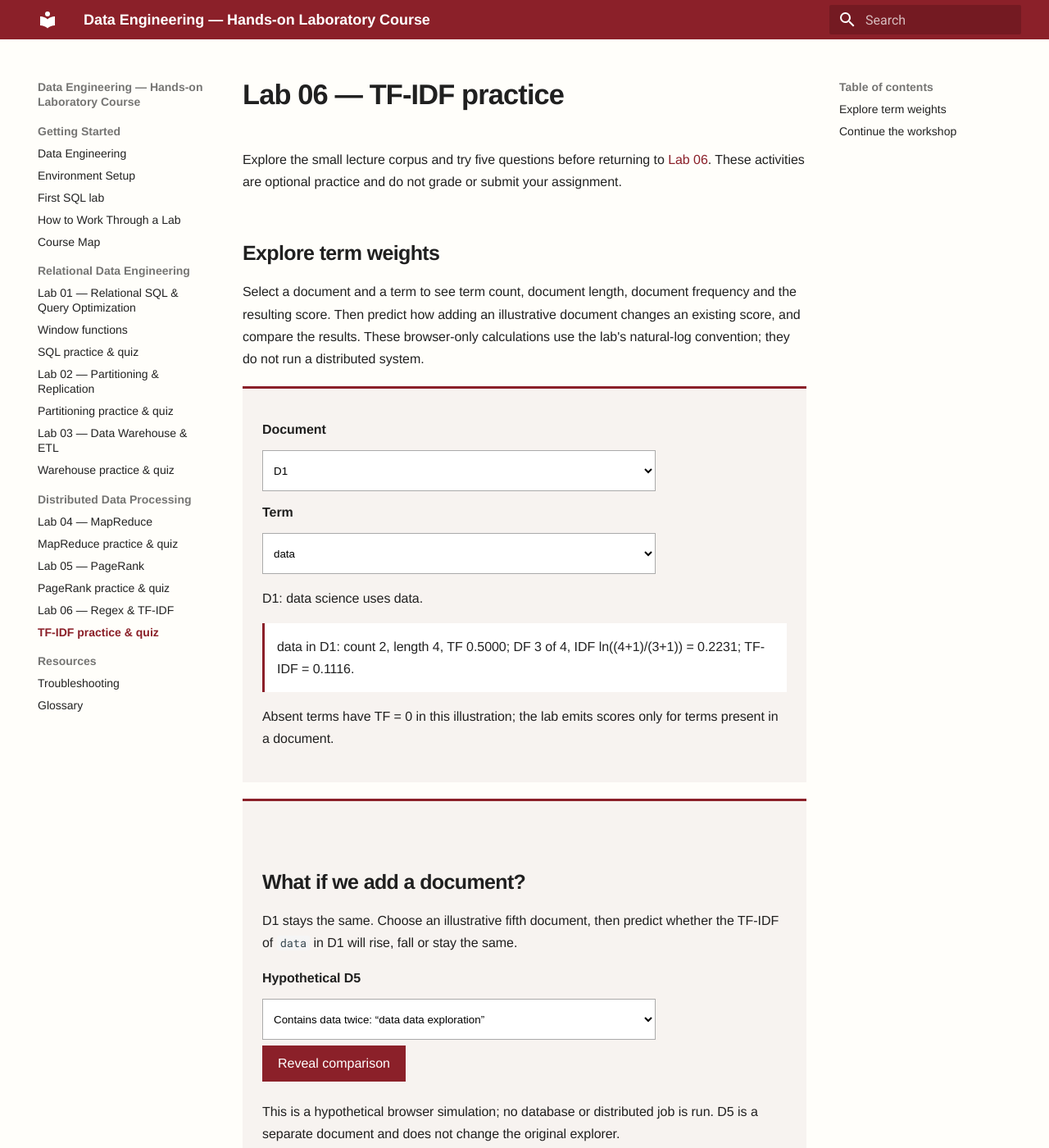
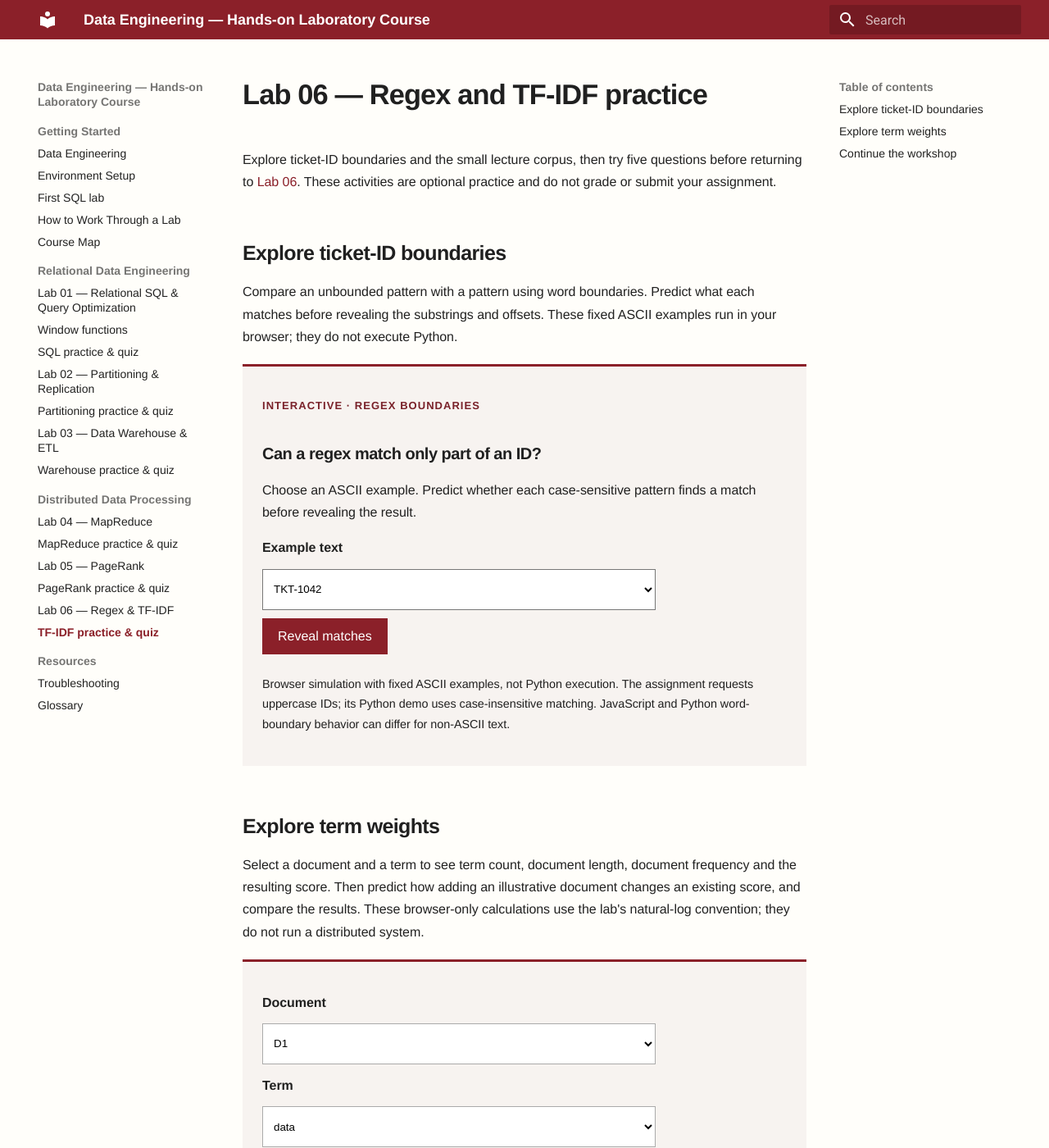
Before and after one commit to OrPerets/postgres-data-engineering-student, an MkDocs documentation site: the page built from docs/gitbook/activities/lab06-learning-pack.md, in a window 1280 px wide and 1400 px high. Shown: the whole window at 82% size. Built offline with MkDocs 1.6.1 and Material for MkDocs 9.7.7, drawn with Linux system fonts in a browser that asks for light colours.

Commit message:
Add interactive ticket regex boundary comparison

```diff
--- a/docs/gitbook/activities/lab06-learning-pack.md
+++ b/docs/gitbook/activities/lab06-learning-pack.md
@@ -1,6 +1,14 @@
-# Lab 06 — TF-IDF practice
+# Lab 06 — Regex and TF-IDF practice
 
-Explore the small lecture corpus and try five questions before returning to [Lab 06](../labs/06-tfidf.md). These activities are optional practice and do not grade or submit your assignment.
+Explore ticket-ID boundaries and the small lecture corpus, then try five questions before returning to [Lab 06](../labs/06-tfidf.md). These activities are optional practice and do not grade or submit your assignment.
+
+## Explore ticket-ID boundaries
+
+Compare an unbounded pattern with a pattern using word boundaries. Predict what each matches before revealing the substrings and offsets. These fixed ASCII examples run in your browser; they do not execute Python.
+
+<div id="lab06-regex"></div>
+
+<noscript>Paper exercise: compare TKT-[0-9]{4,6} with the same pattern surrounded by word boundaries. Predict the match for TKT-1042, TKT-12, TKT-1042A, TKT-1234_, TKT-1234567 and xTKT-1042. Consider the characters immediately outside each candidate; underscore is a word character. The examples use ASCII and uppercase IDs.</noscript>
 
 ## Explore term weights
 
--- a/docs/gitbook/javascripts/lab06-pack.js
+++ b/docs/gitbook/javascripts/lab06-pack.js
@@ -24,7 +24,17 @@
     if (!Object.hasOwn(examples, scenario)) throw new Error('Unknown example');
     return { text: examples[scenario], before: score('D1', 'data'), after: scoreInCorpus({ ...corpus, D5: examples[scenario] }, 'D1', 'data') };
   }
-  if (typeof module !== 'undefined' && module.exports) module.exports = { score, compareAddedDocument };
+  // Fixed ASCII examples only: JavaScript and Python word boundaries can differ
+  // for non-ASCII text. End offsets are exclusive.
+  function compareTicketPatterns(text) {
+    if (typeof text !== 'string' || !/^[\x00-\x7f]*$/.test(text)) throw new Error('This illustration accepts ASCII text only');
+    function match(pattern) {
+      const found = pattern.exec(text);
+      return found ? { text: found[0], start: found.index, end: found.index + found[0].length } : null;
+    }
+    return { loose: match(/TKT-[0-9]{4,6}/), bounded: match(/\bTKT-[0-9]{4,6}\b/) };
+  }
+  if (typeof module !== 'undefined' && module.exports) module.exports = { score, compareAddedDocument, compareTicketPatterns };
   if (typeof document === 'undefined') return;
   const questions = [
     { q:'A term appears three times in a document of six tokens. What is its normalized TF?', options:['3','0.5','6'], answer:1, why:'TF is the term count divided by document length: 3 / 6 = 0.5.' },
@@ -33,7 +43,57 @@
     { q:'Why can adding a new document affect existing TF-IDF scores?', options:['It cannot affect existing scores','N and document frequencies may change','Only punctuation changes'], answer:1, why:'IDF uses corpus-wide N and DF, so existing document scores may require recalculation.' },
     { q:'What does the logical MapReduce demonstration establish?', options:['A multi-machine speedup','How records and grouping stages relate','The measured network shuffle cost'], answer:1, why:'The demonstration simulates logical grouping locally; it does not measure a multi-machine cluster or network shuffle.' }
   ];
+  function initRegex() {
+    const root = document.getElementById('lab06-regex');
+    if (!root || root.dataset.ready) return;
+    root.dataset.ready = 'true';
+    root.innerHTML = `<section class="lab06-regex" aria-labelledby="lab06-regex-title">
+      <p class="lab06-regex__eyebrow">INTERACTIVE · REGEX BOUNDARIES</p>
+      <h3 id="lab06-regex-title">Can a regex match only part of an ID?</h3>
+      <p>Choose an ASCII example. Predict whether each case-sensitive pattern finds a match before revealing the result.</p>
+      <label for="lab06-regex-example">Example text</label>
+      <select id="lab06-regex-example"><option>TKT-1042</option><option>TKT-12</option><option>TKT-1042A</option><option>TKT-1234_</option><option>TKT-1234567</option><option>xTKT-1042</option><option>TKT-998877</option></select>
+      <button type="button" id="lab06-regex-reveal" aria-expanded="false" aria-controls="lab06-regex-result">Reveal matches</button>
+      <div id="lab06-regex-result" hidden>
+        <p>Offsets start at zero; the end offset is exclusive. Scroll horizontally if needed.</p>
+        <div class="lab06-regex__table-wrap" role="region" aria-label="Pattern match comparison" tabindex="0"><table><caption>First match in the selected text</caption><thead><tr><th scope="col">Pattern</th><th scope="col">Matched substring</th><th scope="col">Offsets [start, end)</th></tr></thead><tbody></tbody></table></div>
+        <div class="lab06-regex__matches" role="status" aria-live="polite" aria-atomic="true"></div>
+        <p class="lab06-regex__explain"></p>
+      </div>
+      <p class="lab06-regex__note">Browser simulation with fixed ASCII examples, not Python execution. The assignment requests uppercase IDs; its Python demo uses case-insensitive matching. JavaScript and Python word-boundary behavior can differ for non-ASCII text.</p>
+    </section>`;
+    const example = root.querySelector('#lab06-regex-example'), reveal = root.querySelector('#lab06-regex-reveal');
+    const result = root.querySelector('#lab06-regex-result'), tbody = root.querySelector('tbody');
+    const matches = root.querySelector('.lab06-regex__matches'), explain = root.querySelector('.lab06-regex__explain');
+    let shown = false;
+    function render() {
+      const input = example.value, values = compareTicketPatterns(input);
+      tbody.replaceChildren(); matches.replaceChildren();
+      for (const [name, pattern, found] of [['Unbounded', 'TKT-[0-9]{4,6}', values.loose], ['Bounded', String.raw`\bTKT-[0-9]{4,6}\b`, values.bounded]]) {
+        const row = document.createElement('tr');
+        const heading = document.createElement('th'); heading.scope = 'row'; heading.textContent = `${name}: ${pattern}`; row.append(heading);
+        for (const value of [found ? found.text : 'No match', found ? `[${found.start}, ${found.end})` : '—']) {
+          const cell = document.createElement('td'); cell.textContent = value; row.append(cell);
+        }
+        tbody.append(row);
+        const line = document.createElement('p'); const label = document.createElement('strong'); label.textContent = `${name}: `; line.append(label);
+        if (found) {
+          const code = document.createElement('code'); code.append(document.createTextNode(input.slice(0, found.start)));
+          const mark = document.createElement('mark'); mark.textContent = found.text; code.append(mark, document.createTextNode(input.slice(found.end))); line.append(code);
+        } else line.append(document.createTextNode('No match'));
+        matches.append(line);
+      }
+      explain.textContent = values.loose && !values.bounded
+        ? 'The unbounded pattern finds a substring even though the bounded pattern rejects it. Check the characters immediately before and after the candidate.'
+        : values.bounded ? 'Both patterns find this candidate. The word boundaries require a transition between word and non-word positions around the ID.'
+        : 'Neither pattern finds four consecutive digits after the uppercase TKT- prefix in this example.';
+      result.hidden = !shown; reveal.textContent = shown ? 'Hide matches' : 'Reveal matches'; reveal.setAttribute('aria-expanded', String(shown));
+    }
+    example.addEventListener('change', () => { shown = false; render(); });
+    reveal.addEventListener('click', () => { shown = !shown; render(); }); render();
+  }
   function init() {
+    initRegex();
     const root = document.getElementById('lab06-practice');
     if (!root || root.dataset.ready) return;
     root.dataset.ready = 'true';
--- a/docs/gitbook/labs/06-tfidf.md
+++ b/docs/gitbook/labs/06-tfidf.md
@@ -53,7 +53,7 @@
 
 **Predict:** Which ticket IDs are valid if the pattern requires 4–6 digits? Should `TKT-12` match?
 
-[Try the interactive TF-IDF explorer and practice quiz](../activities/lab06-learning-pack.md).
+[Explore ticket-ID boundaries, TF-IDF and the practice quiz](../activities/lab06-learning-pack.md).
 
 ## 3. Explore the transformation pipeline
 
--- a/docs/gitbook/stylesheets/lab06-pack.css
+++ b/docs/gitbook/stylesheets/lab06-pack.css
@@ -17,3 +17,15 @@
 #lab06-practice .lab06-corpus__track { display: block; height: .8rem; background: #e5ddd9; }
 #lab06-practice .lab06-corpus__bar { display: block; height: 100%; background: #8b2029; }
 #lab06-practice .lab06-corpus__explanation { padding: .75rem; border-left: 3px solid #8b2029; background: white; }
+#lab06-regex .lab06-regex { border-top: 3px solid #8b2029; background: #f7f3f0; padding: 1.2rem; margin: 1rem 0; }
+#lab06-regex .lab06-regex__eyebrow { font-size: .65rem; font-weight: 800; letter-spacing: .08em; color: #792129; }
+#lab06-regex label { display: block; font-weight: 600; margin: .6rem 0; }
+#lab06-regex select { display: block; min-height: 2.5rem; width: 100%; max-width: 24rem; background: white; border: 1px solid #777; padding: .45rem; }
+#lab06-regex button { background: #8b2029; color: white; border: 1px solid #8b2029; padding: .6rem .9rem; margin: .5rem 0; cursor: pointer; }
+#lab06-regex :focus-visible { outline: 3px solid #bf6855; outline-offset: 3px; }
+#lab06-regex .lab06-regex__table-wrap { overflow-x: auto; }
+#lab06-regex table { width: 100%; min-width: 28rem; }
+#lab06-regex caption { text-align: left; font-weight: 600; }
+#lab06-regex .lab06-regex__matches, #lab06-regex .lab06-regex__explain { padding: .75rem; background: white; overflow-wrap: anywhere; }
+#lab06-regex mark { background: #f8dca0; color: #211a10; text-decoration: underline; }
+#lab06-regex .lab06-regex__note { font-size: .72rem; }
```
Also changed, not shown: 1 other file.
